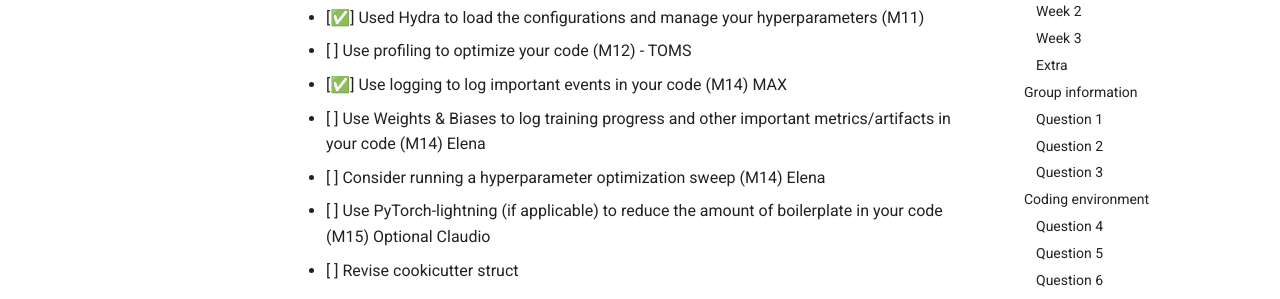
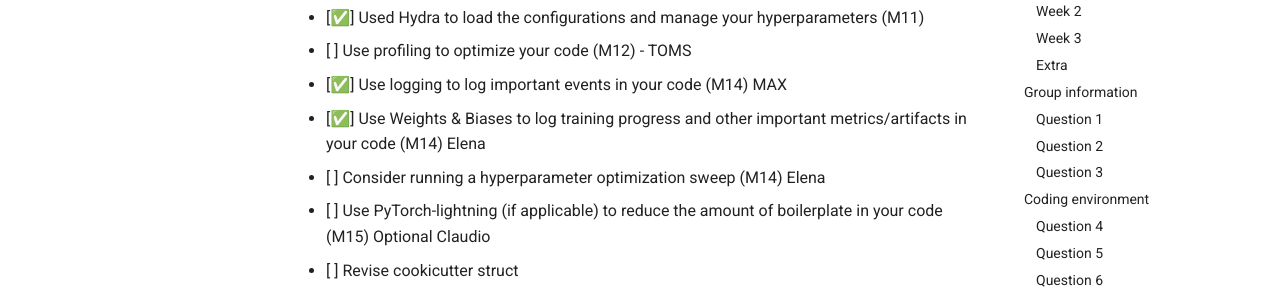
Before and after one commit to elena-iri/ARGinator, an MkDocs documentation site: the page built from docs/source/checklist.md, in a window 1280 px wide and 900 px high, scrolled down 1815 px. Shown: the part 151-450 px from the top of the window. Built offline with MkDocs 1.6.1 and Material for MkDocs 9.7.7, drawn with Linux system fonts in a browser that asks for light colours.

```diff
--- a/docs/source/checklist.md
+++ b/docs/source/checklist.md
@@ -70,7 +70,7 @@ will check the repositories and the code to verify your answers.
 * [✅] Used Hydra to load the configurations and manage your hyperparameters (M11)
 * [ ] Use profiling to optimize your code (M12) - TOMS
 * [✅] Use logging to log important events in your code (M14) MAX
-* [ ] Use Weights & Biases to log training progress and other important metrics/artifacts in your code (M14) Elena
+* [✅] Use Weights & Biases to log training progress and other important metrics/artifacts in your code (M14) Elena
 * [ ] Consider running a hyperparameter optimization sweep (M14) Elena
 * [ ] Use PyTorch-lightning (if applicable) to reduce the amount of boilerplate in your code (M15) Optional Claudio
 * [ ] Revise cookicutter struct
```
